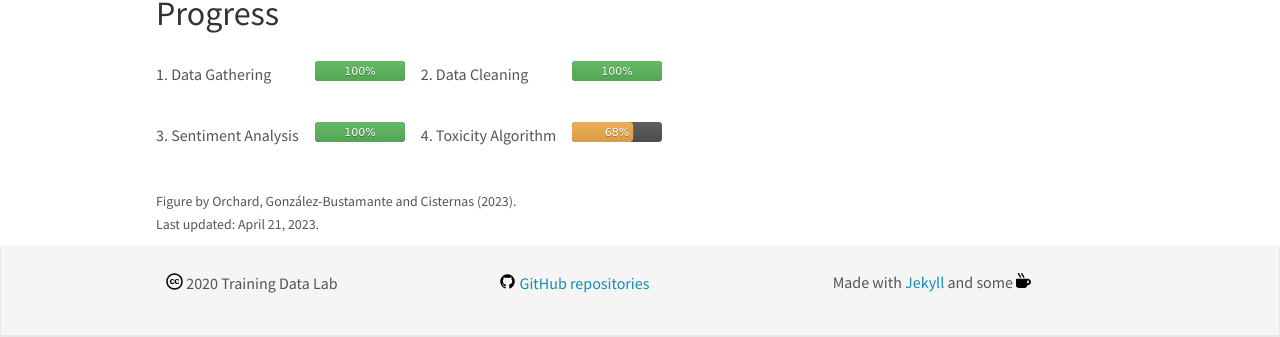
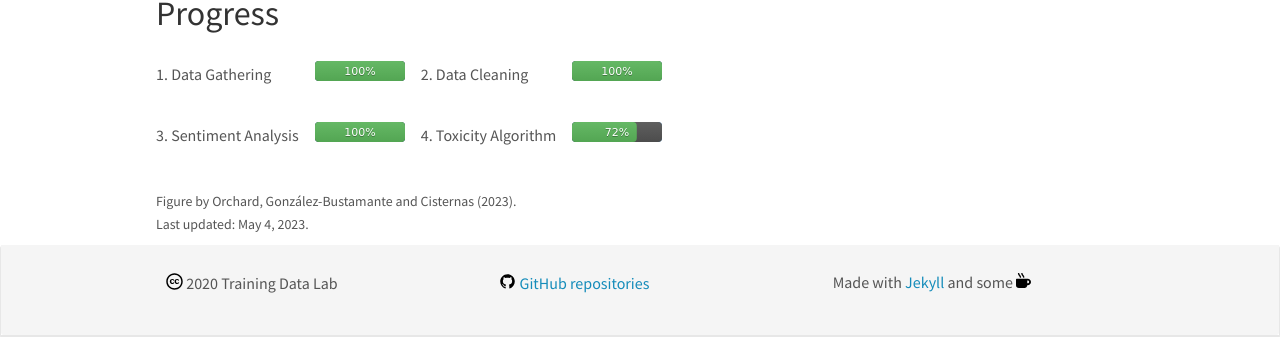
Before and after one commit to training-datalab/old-training-datalab.com, a Jekyll site: the page built from _pages/toxicity-in-audiences-journalistic-interactions-in-crises.md, in a window 1280 px wide and 986 px high. Shown: the part 625-962 px from the top of the window. Built offline with Jekyll 4.4.1, drawn with Linux system fonts in a browser that asks for light colours; nearby versions of some CDN libraries.

Commit message:
Update toxicity-in-audiences-journalistic-interactions-in-crises.md

```diff
--- a/_pages/toxicity-in-audiences-journalistic-interactions-in-crises.md
+++ b/_pages/toxicity-in-audiences-journalistic-interactions-in-crises.md
@@ -24,8 +24,8 @@
 
 |---|---|---|---|---|---|---|
 | 1. Data Gathering | &nbsp;&nbsp;&nbsp;&nbsp;&nbsp; | ![100%]({{ site.url }}{{ site.baseurl }}/badges/progress_bar/100.svg) | &nbsp;&nbsp;&nbsp;&nbsp;&nbsp; | 2. Data Cleaning | &nbsp;&nbsp;&nbsp;&nbsp;&nbsp; | ![100%]({{ site.url }}{{ site.baseurl }}/badges/progress_bar/100.svg) |
-| 3. Sentiment Analysis | &nbsp;&nbsp;&nbsp;&nbsp;&nbsp; | ![100%]({{ site.url }}{{ site.baseurl }}/badges/progress_bar/100.svg) | &nbsp;&nbsp;&nbsp;&nbsp;&nbsp; | 4. Toxicity Algorithm | &nbsp;&nbsp;&nbsp;&nbsp;&nbsp; | ![68%]({{ site.url }}{{ site.baseurl }}/badges/progress_bar/68.svg) |
+| 3. Sentiment Analysis | &nbsp;&nbsp;&nbsp;&nbsp;&nbsp; | ![100%]({{ site.url }}{{ site.baseurl }}/badges/progress_bar/100.svg) | &nbsp;&nbsp;&nbsp;&nbsp;&nbsp; | 4. Toxicity Algorithm | &nbsp;&nbsp;&nbsp;&nbsp;&nbsp; | ![72%]({{ site.url }}{{ site.baseurl }}/badges/progress_bar/72.svg) |
 
 <br />
 <small>Figure by Orchard, González-Bustamante and Cisternas (2023).</small><br />
-<small>Last updated: April 21, 2023.</small>
+<small>Last updated: May 4, 2023.</small>
```
